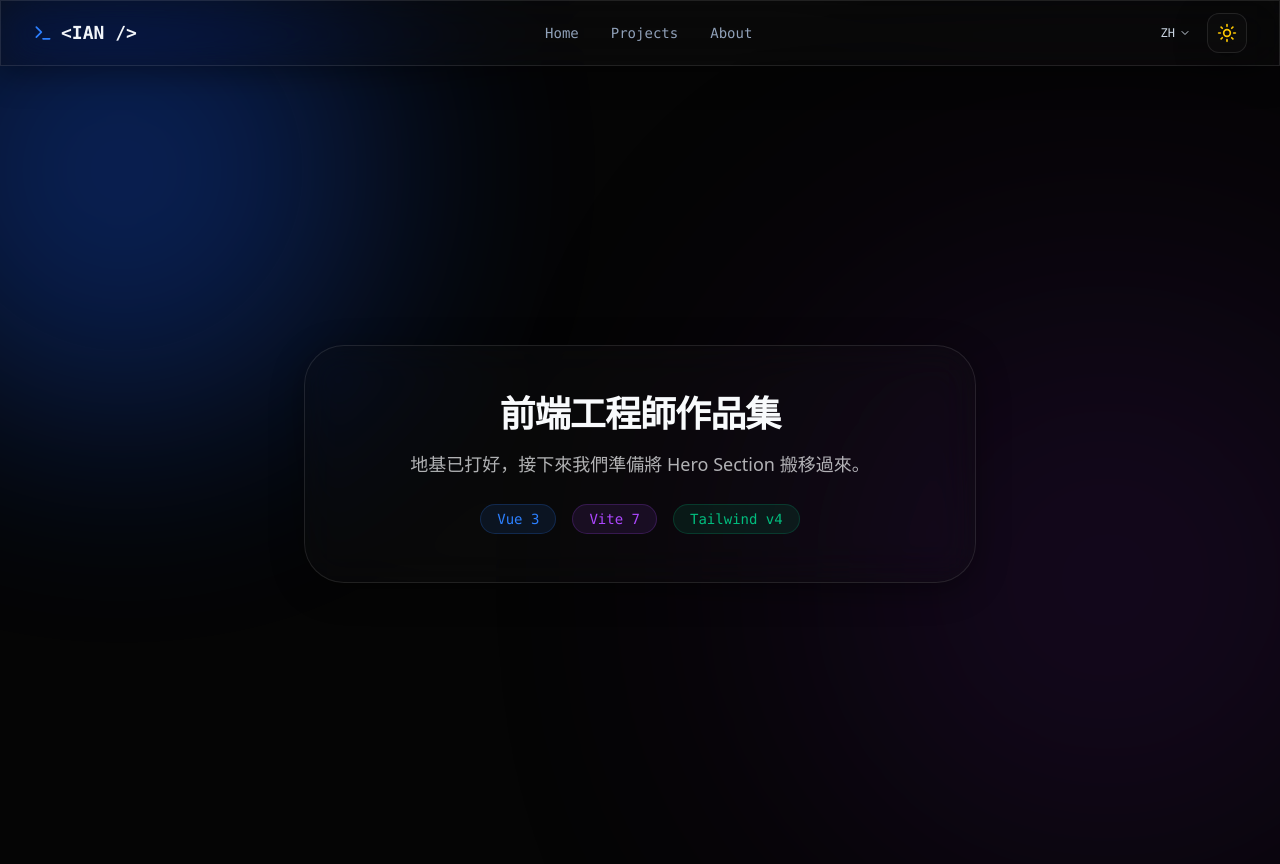
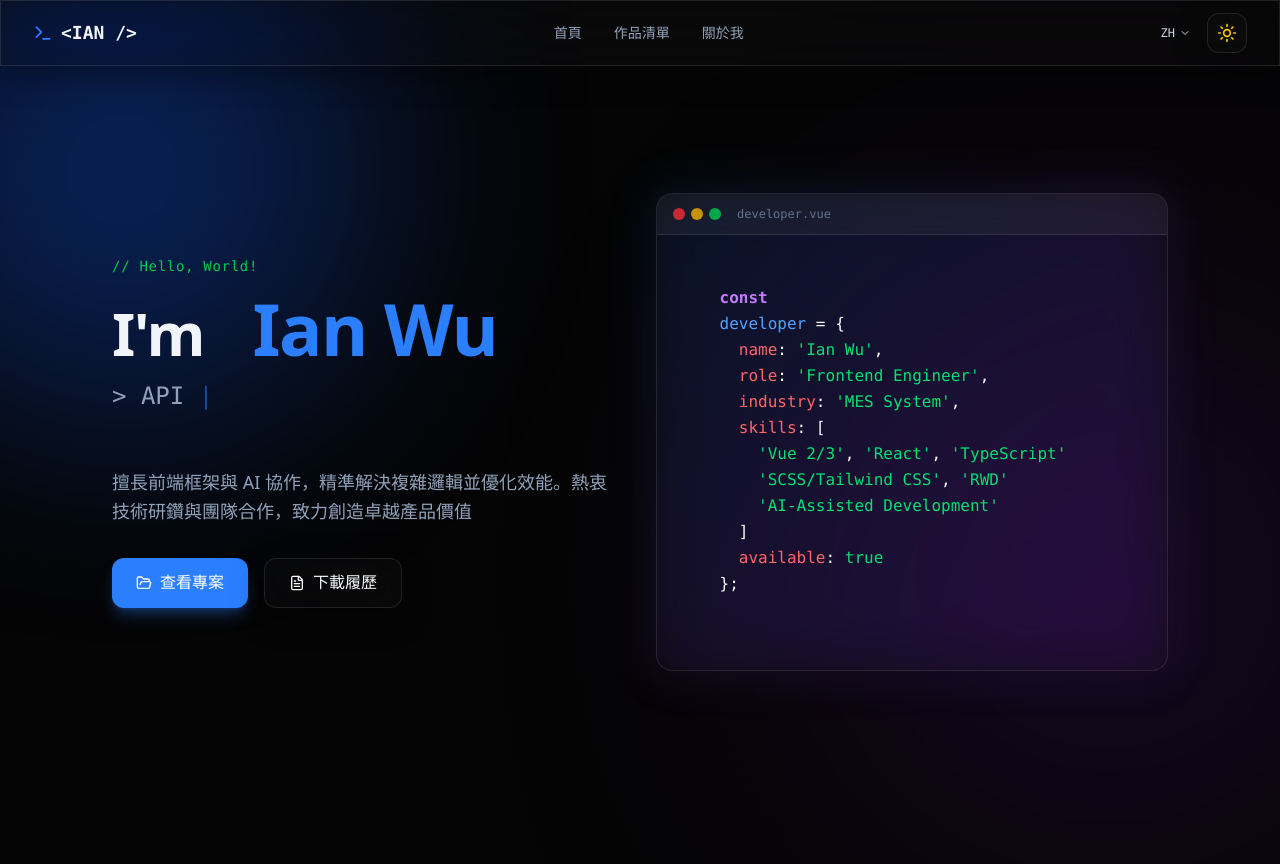
Before and after one commit to Mysterio1001/my-portfolio, a Vue app: page / in a window 1280 px wide. After the commit the page ends 800 px from the top, so only its background shows below. Built offline with nearby package versions, Linux system fonts and the light colour scheme.

Commit message:
feat: add Hero component with i18n typewriter effect

```diff
--- a/src/App.vue
+++ b/src/App.vue
@@ -1,6 +1,7 @@
 <script setup>
 import BackgroundGlow from "./components/layout/BackgroundGlow.vue";
 import Header from "./components/layout/Header.vue";
+import Hero from "./components/portfolio/Hero.vue";
 </script>
 
 <template>
@@ -9,8 +10,8 @@ import Header from "./components/layout/Header.vue";
     <BackgroundGlow />
     <Header />
 
-    <main class="relative z-10 pt-16">
-      <section
+    <Hero />
+    <!-- <section
         id="home"
         class="min-h-screen flex items-center justify-center p-6"
       >
@@ -38,8 +39,7 @@ import Header from "./components/layout/Header.vue";
             >
           </div>
         </div>
-      </section>
-    </main>
+      </section> -->
   </div>
 </template>
 
--- a/src/components/layout/Header.vue
+++ b/src/components/layout/Header.vue
@@ -19,12 +19,12 @@
             :href="link.href"
             class="font-mono text-sm text-slate-500 hover:text-blue-500 dark:text-slate-400 dark:hover:text-blue-400 transition-colors"
           >
-            {{ link.label }}
+            {{ t(link.label) }}
           </a>
         </nav>
 
         <div class="flex items-center gap-4">
-          <div class="relative">
+          <div ref="langMenuRef" class="relative">
             <button
               @click="langMenuOpen = !langMenuOpen"
               class="flex items-center gap-1 font-mono text-xs text-slate-600 dark:text-slate-300 hover:text-blue-500 cursor-pointer"
@@ -45,7 +45,7 @@
                   v-for="lang in languages"
                   :key="lang.code"
                   @click="selectLang(lang.code)"
-                  class="w-full text-left px-4 py-2 text-xs font-mono hover:bg-blue-500/10 transition-colors"
+                  class="w-full text-left px-4 py-2 text-xs font-mono hover:bg-blue-500/10 transition-colors cursor-pointer"
                 >
                   {{ lang.code }} - {{ lang.label }}
                 </button>
@@ -97,7 +97,7 @@
 
 <script setup>
 import { ref } from "vue";
-import { useDark, useToggle } from "@vueuse/core";
+import { useDark, useToggle, onClickOutside } from "@vueuse/core";
 import { Moon, Sun, Menu, X, Terminal, ChevronDown } from "lucide-vue-next";
 import { useI18n } from "vue-i18n";
 
@@ -118,11 +118,12 @@ const toggleDark = useToggle(isDark);
 const mobileMenuOpen = ref(false);
 const currentLang = ref("ZH");
 const langMenuOpen = ref(false);
+const langMenuRef = ref(null);
 
 const navLinks = [
-  { href: "#home", label: "Home" },
-  { href: "#projects", label: "Projects" },
-  { href: "#about", label: "About" },
+  { href: "#home", label: "nav.home" },
+  { href: "#projects", label: "nav.projects" },
+  { href: "#about", label: "nav.about" },
 ];
 
 const languages = [
@@ -135,6 +136,10 @@ const selectLang = (code) => {
   currentLang.value = code;
   langMenuOpen.value = false;
 };
+
+onClickOutside(langMenuRef, () => {
+  langMenuOpen.value = false;
+});
 </script>
 
 <style scoped>
--- /dev/null
+++ b/src/components/portfolio/Hero.vue
@@ -0,0 +1,155 @@
+<template>
+  <section
+    id="home"
+    class="relative min-h-screen flex items-center justify-center pt-16 overflow-hidden"
+  >
+    <div class="mx-auto max-w-6xl px-4 sm:px-6 lg:px-8 py-20 md:py-8">
+      <div class="grid gap-12 lg:grid-cols-2 lg:gap-8 items-center">
+        <div class="space-y-8 text-left">
+          <div class="space-y-4">
+            <p class="font-mono text-sm text-green-500 tracking-wider">
+              {{ "// Hello, World!" }}
+            </p>
+            <h1
+              class="text-4xl sm:text-5xl lg:text-6xl font-bold tracking-tight text-slate-900 dark:text-slate-100"
+            >
+              <span>I'm&nbsp;</span>
+              <span class="text-5xl sm:text-6xl lg:text-7xl text-blue-500">
+                &nbsp;Ian Wu</span
+              >
+            </h1>
+            <div class="h-12 sm:h-14">
+              <p
+                class="font-mono text-xl sm:text-2xl text-slate-500 dark:text-slate-400"
+              >
+                {{ ">" }} {{ displayedText }}
+                <span class="animate-pulse text-blue-500">|</span>
+              </p>
+            </div>
+          </div>
+
+          <p
+            class="text-lg text-slate-600 dark:text-slate-400 leading-relaxed max-w-lg"
+          >
+            {{ $t("hero.description") }}
+          </p>
+
+          <div class="flex flex-col sm:flex-row gap-4">
+            <a
+              href="#projects"
+              class="flex items-center justify-center gap-2 px-6 py-3 font-mono bg-blue-500 text-white rounded-xl hover:bg-blue-600 transition-all shadow-lg shadow-blue-500/30"
+            >
+              <FolderOpen class="h-4 w-4" />
+              {{ $t("hero.viewProjects") }}
+            </a>
+            <a
+              href="/resume.pdf"
+              download
+              class="flex items-center justify-center gap-2 px-6 py-3 font-mono glass-effect rounded-xl hover:bg-white/10 transition-all border border-slate-200 dark:border-white/10"
+            >
+              <FileText class="h-4 w-4" />
+              {{ $t("hero.downloadResume") }}
+            </a>
+          </div>
+        </div>
+
+        <div class="hidden lg:block relative">
+          <div
+            class="absolute -inset-1 bg-gradient-to-br from-blue-500/30 to-purple-500/30 rounded-2xl blur-xl opacity-50"
+          ></div>
+          <div
+            class="relative glass-effect rounded-2xl overflow-hidden border border-white/10 shadow-2xl"
+          >
+            <div
+              class="flex items-center gap-2 px-4 py-3 bg-white/5 border-b border-white/10"
+            >
+              <div class="flex gap-1.5">
+                <div class="w-3 h-3 rounded-full bg-red-500/80"></div>
+                <div class="w-3 h-3 rounded-full bg-yellow-500/80"></div>
+                <div class="w-3 h-3 rounded-full bg-green-500/80"></div>
+              </div>
+              <span class="font-mono text-xs text-slate-500 ml-2">
+                developer.vue
+              </span>
+            </div>
+            <!-- 程式碼展現 -->
+            <pre class="p-6 font-mono text-sm leading-relaxed text-left">
+<code class="font-mono text-sm sm:text-base leading-relaxed">
+    <span class="text-purple-600 dark:text-purple-400 font-bold">const</span>
+    <span class="text-blue-600 dark:text-blue-400">developer</span> = {
+      <span class="text-red-600 dark:text-red-400">name</span>: <span class="text-green-600 dark:text-green-400">'Ian Wu'</span>,
+      <span class="text-red-600 dark:text-red-400">role</span>: <span class="text-green-600 dark:text-green-400">'Frontend Engineer'</span>,
+      <span class="text-red-600 dark:text-red-400">industry</span>: <span class="text-green-600 dark:text-green-400">'MES System'</span>,
+      <span class="text-red-600 dark:text-red-400">skills</span>: [
+        <span class="text-green-600 dark:text-green-400">'Vue 2/3'</span>, <span class="text-green-600 dark:text-green-400">'React'</span>, <span class="text-green-600 dark:text-green-400">'TypeScript'</span>
+        <span class="text-green-600 dark:text-green-400">'SCSS/Tailwind CSS'</span>, <span class="text-green-600 dark:text-green-400">'RWD'</span>
+        <span class="text-green-600 dark:text-green-400">'AI-Assisted Development'</span>
+      ]
+      <span class="text-red-600 dark:text-red-400">available</span>: <span class="text-green-600 dark:text-green-400">true</span>
+    };
+  </code>
+            </pre>
+          </div>
+        </div>
+      </div>
+    </div>
+  </section>
+</template>
+<script setup>
+import { ref, onMounted, computed, watch } from "vue";
+import { useI18n } from "vue-i18n";
+import { ArrowDown, FileText, FolderOpen } from "lucide-vue-next";
+
+const { t, locale } = useI18n();
+
+// 1. 打字機邏輯
+const displayedText = ref("");
+const isDeleting = ref(false);
+const currentTitleIndex = ref(0);
+
+// 從 i18n 獲取標題清單
+const titlesKey = [
+  "hero.typewriter.0",
+  "hero.typewriter.1",
+  "hero.typewriter.2",
+  "hero.typewriter.3",
+];
+const titles = computed(() => titlesKey.map((i) => t(i)));
+
+const type = () => {
+  if (titles.value.length === 0) return;
+
+  const currentTitle = titles.value[currentTitleIndex.value];
+  const fullText = currentTitle;
+
+  if (isDeleting.value) {
+    displayedText.value = fullText.substring(0, displayedText.value.length - 1);
+  } else {
+    displayedText.value = fullText.substring(0, displayedText.value.length + 1);
+  }
+
+  let typeSpeed = isDeleting.value ? 50 : 80;
+
+  if (!isDeleting.value && displayedText.value === fullText) {
+    typeSpeed = 1000; // 打完字停頓
+    isDeleting.value = true;
+  } else if (isDeleting.value && displayedText.value === "") {
+    isDeleting.value = false;
+    currentTitleIndex.value =
+      (currentTitleIndex.value + 1) % titles.value.length;
+    typeSpeed = 500;
+  }
+
+  setTimeout(type, typeSpeed);
+};
+
+// 當語言切換時，重置打字機避免索引溢出
+watch(locale, () => {
+  displayedText.value = "";
+  isDeleting.value = false;
+  currentTitleIndex.value = 0;
+});
+onMounted(() => {
+  type();
+});
+</script>
--- a/src/i18n/index.js
+++ b/src/i18n/index.js
@@ -10,6 +10,7 @@ const i18n = createI18n({
     EN: en,
     ZH: zh,
   },
+  returnObjects: true,
 });
 
 export default i18n;
--- a/src/i18n/locales/en.json
+++ b/src/i18n/locales/en.json
@@ -3,5 +3,16 @@
     "home": "Home",
     "projects": "Projects",
     "about": "About"
+  },
+  "hero": {
+    "description": "Skilled in frontend frameworks and AI collaboration to solve complex logic and optimize performance. Passionate about technical excellence and teamwork to deliver superior product value.",
+    "viewProjects": "View Projects",
+    "downloadResume": "Download Resume",
+    "typewriter": [
+      "Frontend Engineer",
+      "MES System Development",
+      "AI-Driven Development",
+      "API & Logic Integration"
+    ]
   }
 }
--- a/src/i18n/locales/zh.json
+++ b/src/i18n/locales/zh.json
@@ -3,5 +3,16 @@
     "home": "首頁",
     "projects": "作品清單",
     "about": "關於我"
+  },
+  "hero": {
+    "description": "擅長前端框架與 AI 協作，精準解決複雜邏輯並優化效能。熱衷技術研鑽與團隊合作，致力創造卓越產品價值",
+    "viewProjects": "查看專案",
+    "downloadResume": "下載履歷",
+    "typewriter": {
+      "0": "前端工程師",
+      "1": "MES 系統開發經驗",
+      "3": "AI 驅動開發實踐",
+      "2": "API 整合與邏輯處理"
+    }
   }
 }
```
